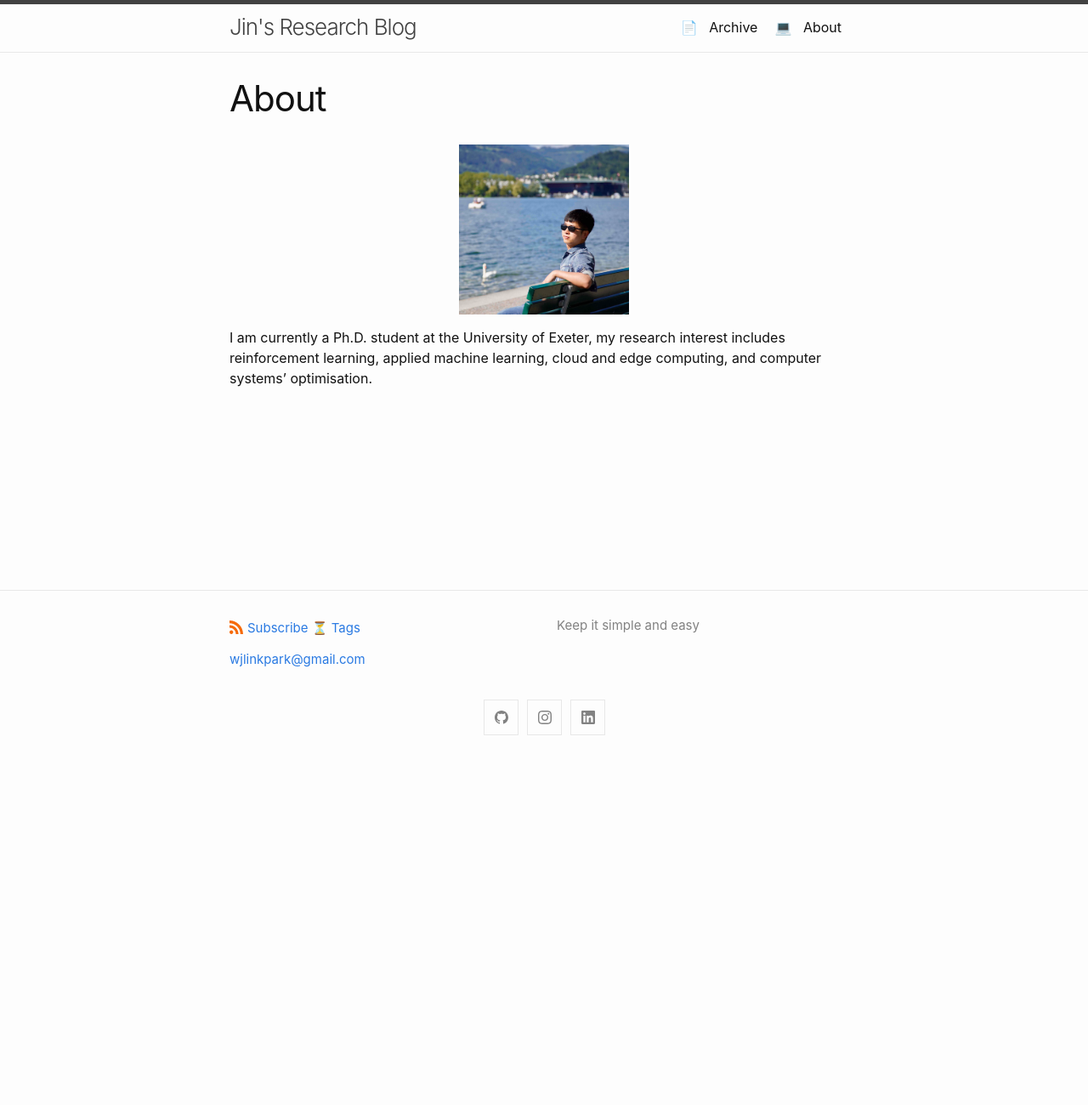
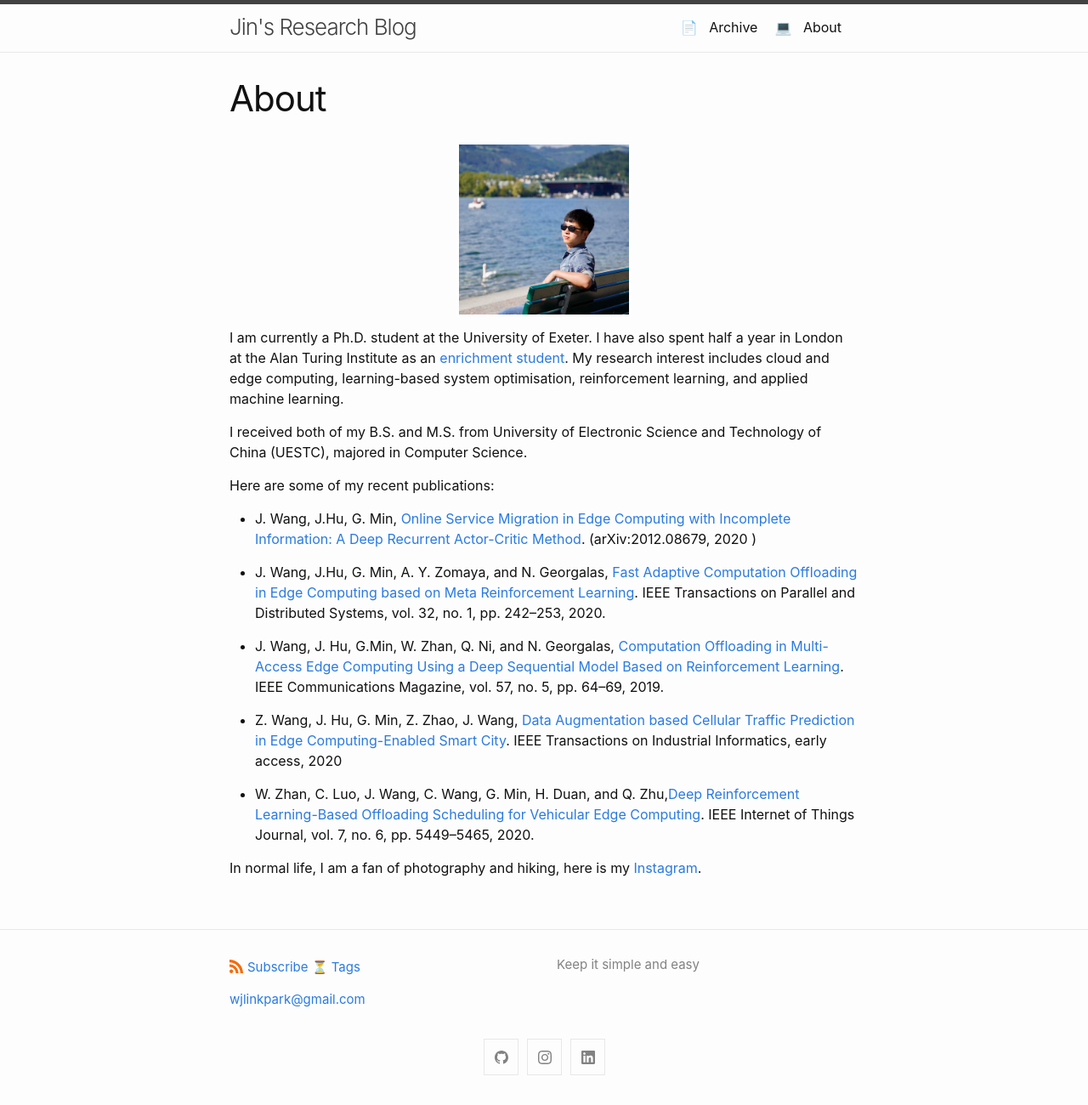
Before and after one commit to linkpark/linkpark.github.io, a Jekyll site: the page built from about.markdown, in a window 1280 px wide. Shown: the whole page at 85% size. Built offline with Jekyll 4.4.1, drawn with Linux system fonts in a browser that asks for light colours; before the commit the page ends 900 px from its top, so only the background shows below that.

Commit message:
add my bio

```diff
--- a/Gemfile
+++ b/Gemfile
@@ -28,3 +28,4 @@ end
 # Performance-booster for watching directories on Windows
 gem "wdm", "~> 0.1.1", :install_if => Gem.win_platform?
 gem 'tzinfo-data', platforms: [:mingw, :mswin, :x64_mingw, :jruby]
+gem 'jekyll-seo-tag'
--- a/about.markdown
+++ b/about.markdown
@@ -5,4 +5,20 @@ permalink: /about/
 ---
 <img src="{{ '/assets/images/profile_photo.jpg' | relative_url }}" width="200" height="200" />
 
-I am currently a Ph.D. student at the University of Exeter, my research interest includes reinforcement learning, applied machine learning, cloud and edge computing, and computer systems' optimisation.
+I am currently a Ph.D. student at the University of Exeter. I have also spent half a year in London at the Alan Turing Institute as an [enrichment student](https://www.turing.ac.uk/people/jin-wang). My research interest includes cloud and edge computing, learning-based system optimisation, reinforcement learning, and applied machine learning.
+
+I received both of my B.S. and M.S. from University of Electronic Science and Technology of China (UESTC), majored in Computer Science.
+
+Here are some of my recent publications:
+
+* J. Wang, J.Hu, G. Min, [Online Service Migration in Edge Computing with Incomplete Information: A Deep Recurrent Actor-Critic Method](https://arxiv.org/abs/2012.08679). (arXiv:2012.08679, 2020 )
+
+* J. Wang, J.Hu, G. Min, A. Y. Zomaya, and N. Georgalas, [Fast Adaptive Computation Offloading in Edge Computing based on Meta Reinforcement Learning](https://arxiv.org/abs/2008.02033). IEEE Transactions on Parallel and Distributed Systems, vol. 32, no. 1, pp. 242--253, 2020.
+
+* J. Wang, J. Hu, G.Min, W. Zhan, Q. Ni, and N. Georgalas, [Computation Offloading in Multi-Access Edge Computing Using a Deep Sequential Model Based on Reinforcement Learning](https://ore.exeter.ac.uk/repository/bitstream/handle/10871/36902/confpaper.pdf;jsessionid=61B0B4362F3AFFAF5968729F1F23B01D?sequence=1). IEEE Communications Magazine, vol. 57, no. 5, pp. 64--69, 2019.
+
+* Z. Wang, J. Hu, G. Min, Z. Zhao, J. Wang, [Data Augmentation based Cellular Traffic Prediction in Edge Computing-Enabled Smart City](https://ieeexplore.ieee.org/document/9140397). IEEE Transactions on Industrial Informatics, early access, 2020
+
+* W. Zhan, C. Luo, J. Wang, C. Wang, G. Min, H. Duan, and Q. Zhu,[Deep Reinforcement Learning-Based Offloading Scheduling for Vehicular Edge Computing](https://ieeexplore.ieee.org/document/9026935). IEEE Internet of Things Journal, vol. 7, no. 6, pp. 5449--5465, 2020.
+
+In normal life, I am a fan of photography and hiking, here is my [Instagram](https://www.instagram.com/linkpark1904/).
```
Also changed, not shown: Gemfile.lock, 8 other files.
